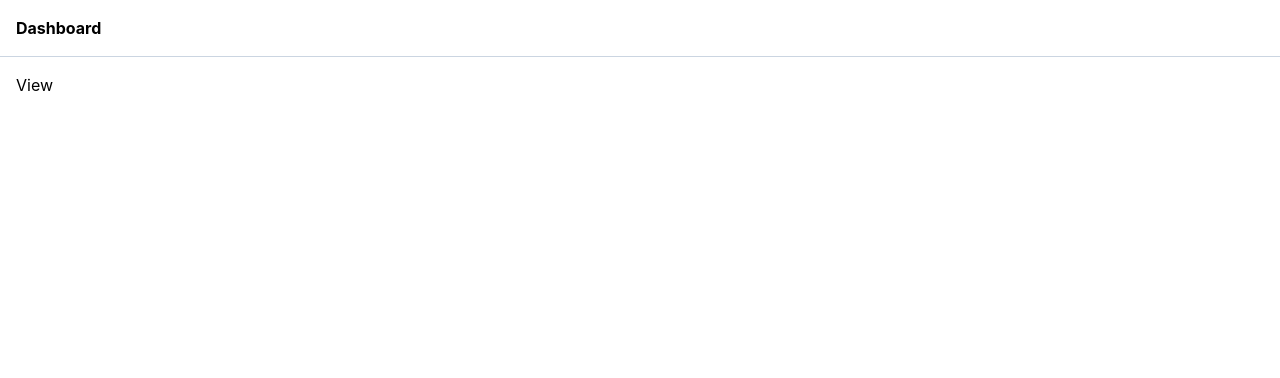
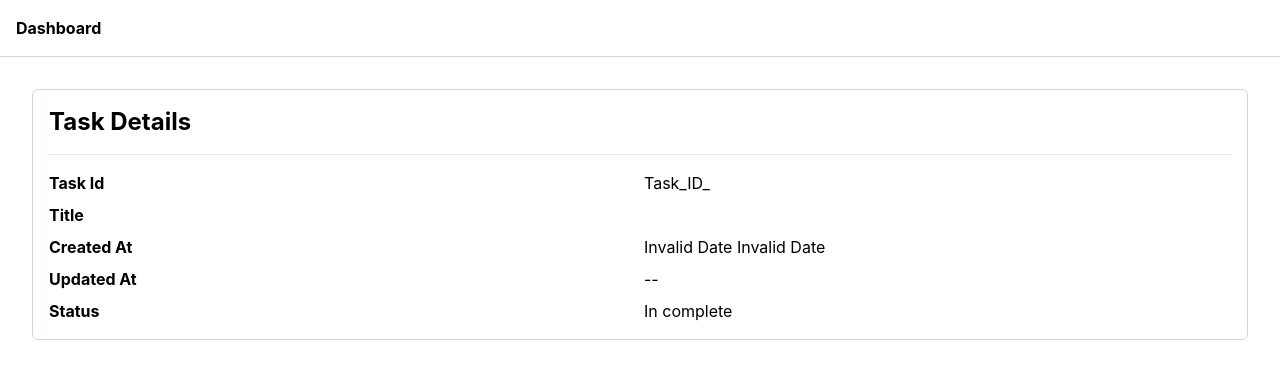
Before and after one commit to abhimanyuspark/task, a React (Vite) app: page /view/1 in a window 1280 px wide. Shown: the top 378 px of the page. Built offline with nearby package versions, Linux system fonts and the light colour scheme; no server answers.

Commit message:
add ViewTasks component and update routing; modify task state management and improve layout styling

```diff
--- a/src/App.jsx
+++ b/src/App.jsx
@@ -1,7 +1,7 @@
 import { Route, Routes } from "react-router";
 import "./App.css";
 import { Suspense } from "react";
-import { Dashboard, NotFound, TaskForms } from "./pages";
+import { Dashboard, NotFound, TaskForms, ViewTasks } from "./pages";
 import { Layout } from "./layout";
 import { Loading } from "./components";
 import { ToastContainer } from "react-toastify";
@@ -14,7 +14,7 @@ function App() {
           <Route element={<Layout />}>
             <Route path="/" element={<Dashboard />} />
             <Route path="/add" element={<TaskForms />} />
-            <Route path="/view/:id" element={<div>View</div>} />
+            <Route path="/view/:id" element={<ViewTasks />} />
             <Route path="/edit/:id" element={<TaskForms />} />
 
             <Route path="*" element={<NotFound />} />
--- a/src/components/Table/Table.jsx
+++ b/src/components/Table/Table.jsx
@@ -62,7 +62,7 @@ const Table = ({
 
   return (
     <div className="w-full lg:overflow-visible overflow-auto">
-      <table className="w-full">
+      <table className="w-full table-auto">
         <thead>
           {table.getHeaderGroups().map((headerGroup) => (
             <tr key={headerGroup.id}>
@@ -121,7 +121,7 @@ const Table = ({
             <tr>
               <td colSpan={columnSpan}>
                 <div className="flex items-center justify-center p-2">
-                  No data Found
+                  No Tasks Yet
                 </div>
               </td>
             </tr>
@@ -130,7 +130,7 @@ const Table = ({
         <tfoot>
           <tr>
             <td colSpan={columnSpan} className="p-2">
-              <div className="flex justify-between">
+              <div className="flex justify-normal sm:flex-row flex-col sm:justify-between">
                 <div className="flex items-center gap-2">
                   <div className="flex gap-2 items-center">
                     <label>
--- a/src/layout/Layout.jsx
+++ b/src/layout/Layout.jsx
@@ -9,10 +9,12 @@ const Layout = () => {
       <header className="sticky bg-white top-0 left-0 w-full z-10">
         <Nav />
       </header>
-      <main className="p-4">
-        <Suspense fallback={<Loading />}>
-          <Outlet />
-        </Suspense>
+      <main className="p-8">
+        <div className="p-4 border border-slate-300 rounded-md">
+          <Suspense fallback={<Loading />}>
+            <Outlet />
+          </Suspense>
+        </div>
       </main>
     </div>
   );
--- a/src/pages/__root/Tasks/Columns.jsx
+++ b/src/pages/__root/Tasks/Columns.jsx
@@ -1,9 +1,8 @@
-import { useState } from "react";
 import { toast } from "react-toastify";
-import { useDispatch, useSelector } from "react-redux";
+import { useDispatch } from "react-redux";
 import Swal from "sweetalert2";
 import { Link, useLocation, useNavigate } from "react-router";
-import { MenuOptions, Select } from "../../../components";
+import { MenuOptions } from "../../../components";
 import { FaEdit, FaTrash, FaEye } from "../../../components/Icons";
 import { MenuItem } from "@headlessui/react";
 import { deleteTask } from "../../../redux/server/server";
@@ -32,7 +31,7 @@ export const Columns = [
       return (
         <div className="w-44 cursor-pointer">
           <Link
-            to={`/task/${id}`}
+            to={`/view/${id}`}
             className="text-sm hover:underline text-slate-700 font-semibold"
           >
             {value}
@@ -54,36 +53,41 @@ export const Columns = [
   {
     accessorKey: "status",
     header: "Status",
+    // cell: (info) => {
+    //   const value = info.getValue();
+    //   const [state, setState] = useState(value);
+
+    //   const statusMenu = [
+    //     {
+    //       status: true,
+    //       name: "Completed",
+    //     },
+    //     {
+    //       status: false,
+    //       name: "In complete",
+    //     },
+    //   ];
+    //   return (
+    //     <Select
+    //       onChange={(e) => {
+    //         setState(e.target.value);
+    //         toast.success(`${state ? "Completed" : "In complete"}`);
+    //       }}
+    //       value={state}
+    //     >
+    //       {statusMenu.map((s, i) => (
+    //         <option key={i} value={s.status}>
+    //           {s.name}
+    //         </option>
+    //       ))}
+    //     </Select>
+    //   );
+    // },
     cell: (info) => {
       const value = info.getValue();
-      const [state, setState] = useState(value);
-
-      const statusMenu = [
-        {
-          status: true,
-          name: "Completed",
-        },
-        {
-          status: false,
-          name: "In complete",
-        },
-      ];
-      return (
-        <Select
-          onChange={(e) => {
-            setState(e.target.value);
-            toast.success(`${state ? "Completed" : "In completed"}`);
-          }}
-          value={state}
-        >
-          {statusMenu.map((s, i) => (
-            <option key={i} value={s.status}>
-              {s.name}
-            </option>
-          ))}
-        </Select>
-      );
+      return <span>{value ? "Completed" : "In complete"}</span>;
     },
+    sortDescFirst: false,
   },
   {
     accessorKey: "id",
--- a/src/pages/__root/Tasks/TaskForms.jsx
+++ b/src/pages/__root/Tasks/TaskForms.jsx
@@ -1,70 +1,95 @@
 import React, { useEffect, useState } from "react";
-import { useDispatch } from "react-redux";
-import { Select, Input, Button, validation } from "../../../components";
-import { useParams } from "react-router";
-import { addTask, editTask } from "../../../redux/server/server";
+import { useDispatch, useSelector } from "react-redux";
+import {
+  Select,
+  Input,
+  Button,
+  validation,
+  Loading,
+} from "../../../components";
+import { useParams, useNavigate } from "react-router";
+import { toast } from "react-toastify";
+import { addTask, editTask, viewTask } from "../../../redux/server/server";
 
 const TaskForms = () => {
   const { id } = useParams();
   const dispatch = useDispatch();
+  const navigate = useNavigate();
+  const { isLoading } = useSelector((state) => state.tasks);
+
   const [formData, setFormData] = useState({
     id: "",
     title: "",
     status: false,
-    created_At: id ? new Date() : "",
-    updated_At: new Date(),
+    created_At: id ? "" : new Date(),
+    updated_At: "",
   });
+
   const [formError, setFormError] = useState({
     title: "",
   });
 
-  const onSubmit = (e) => {
+  const onSubmit = async (e) => {
     e.preventDefault();
+
     const validError = validation(formData);
     const isValid = Object.keys(validError).length === 0;
 
     if (isValid) {
       if (id) {
-        dispatch(editTask({ id, formData }));
+        const updatedFormData = { ...formData, updated_At: new Date() };
+        await dispatch(editTask({ id, updates: updatedFormData }));
+        toast.success("Task Updated Successfully");
       } else {
-        dispatch(addTask(formData));
+        await dispatch(addTask(formData));
+        toast.success("Task Added Successfully");
       }
-    }
-    else{
-      setFormError(validError)
+      navigate(-1);
+    } else {
+      setFormError(validError);
     }
   };
 
   useEffect(() => {
     if (id) {
-      dispatch(viewTask(id)).then((data) => {
-        setFormData({
-          taskId: data.taskId,
-          title: data.title,
-          status: data.completed,
-          created_At: data.created_At,
-        });
-      });
+      const fetchTask = async () => {
+        const res = await dispatch(viewTask(id));
+        const data = res.payload;
+
+        if (data) {
+          setFormData((p) => ({ ...p, ...data }));
+        }
+      };
+      fetchTask();
     }
   }, [dispatch, id]);
+
+  if (isLoading) {
+    return <Loading />;
+  }
 
   return (
     <div>
       <form onSubmit={onSubmit} className="flex gap-4 flex-col">
         <Input
-          label={"Title"}
+          label="Title"
           name="title"
           value={formData.title}
           error={formError.title}
-          onChange={(e) => setFormData({ ...formData, title: e.target.value })}
+          onChange={(e) => setFormData((prev) => ({ ...prev, title: e }))}
         />
         <Select
           label="Status"
           value={formData.status}
-          onChange={(e) => setFormData({ ...formData, status: e.target.value })}
+          onChange={(e) =>
+            setFormData((prev) => ({
+              ...prev,
+              status: e.target.value === "true",
+            }))
+          }
         >
           <option value="true">Completed</option>
-          <option value="false">Not Completed</option>
+          <option value="false">In complete</option>
         </Select>
 
         <Button type="submit">Submit</Button>
--- /dev/null
+++ b/src/pages/__root/Tasks/ViewTasks.jsx
@@ -0,0 +1,56 @@
+import React, { useEffect } from "react";
+import { useParams } from "react-router";
+import { viewTask } from "../../../redux/server/server";
+import { useDispatch, useSelector } from "react-redux";
+import { Loading } from "../../../components";
+
+const ViewTasks = () => {
+  const { id } = useParams();
+  const dispatch = useDispatch();
+  const { viewedTask, isLoading } = useSelector((state) => state.tasks);
+
+  useEffect(() => {
+    if (id) {
+      dispatch(viewTask(id));
+    }
+  }, [dispatch, id]);
+
+  if(isLoading){
+    <Loading />
+  }
+
+  const up = viewedTask.updated_At ? `${new Date(viewedTask?.updated_At).toLocaleDateString()} ${new Date(viewedTask?.updated_At).toLocaleTimeString()}` : "--"
+
+  return (
+    <div className="flex gap-4 flex-col">
+      <h2 className="text-2xl font-bold">Task Details</h2>
+
+      <hr />
+
+      <ul className="grid gap-2 flex-col">
+        <li className="grid gap-2 items-center grid-cols-2">
+          <span className="font-bold">Task Id</span>
+          <span>Task_ID_{viewedTask?.id}</span>
+        </li>
+        <li className="grid gap-2 items-center grid-cols-2">
+          <span className="font-bold">Title</span>
+          <span>{viewedTask?.title}</span>
+        </li>
+        <li className="grid gap-2 items-center grid-cols-2">
+          <span className="font-bold">Created At</span>
+          <span>{`${new Date(viewedTask?.created_At).toLocaleDateString()} ${new Date(viewedTask?.created_At).toLocaleTimeString()}` }</span>
+        </li>
+        <li className="grid gap-2 items-center grid-cols-2">
+          <span className="font-bold">Updated At</span>
+          <span>{up}</span>
+        </li>
+        <li className="grid gap-2 items-center grid-cols-2">
+          <span className="font-bold">Status</span>
+          <span>{viewedTask.status ? "Completed" : "In complete"}</span>
+        </li>
+      </ul>
+    </div>
+  );
+};
+
+export default ViewTasks;
--- a/src/pages/index.js
+++ b/src/pages/index.js
@@ -1,5 +1,6 @@
 import Dashboard from "./__root/Dashboard";
 import NotFound from "./__auth/NotFound"
 import TaskForms from "./__root/Tasks/TaskForms"
+import ViewTasks from "./__root/Tasks/ViewTasks"
 
-export { Dashboard, NotFound, TaskForms };
+export { Dashboard, NotFound, TaskForms, ViewTasks };
--- a/src/redux/features/tasksSlice.jsx
+++ b/src/redux/features/tasksSlice.jsx
@@ -65,7 +65,7 @@ const tasksSlice = createSlice({
       })
       .addCase(editTask.fulfilled, (state, action) => {
         state.isLoading = false;
-        state.tasks = action.payload;
+        state.viewedTask = action.payload;
       })
       .addCase(editTask.rejected, (state, action) => {
         state.isLoading = false;
@@ -78,7 +78,7 @@ const tasksSlice = createSlice({
       })
       .addCase(deleteTask.fulfilled, (state, action) => {
         state.isLoading = false;
-        state.tasks = action.payload;
+        state.tasks = state.tasks.filter((d) => d.id !== action.payload.id);
       })
       .addCase(deleteTask.rejected, (state, action) => {
         state.isLoading = false;
--- a/src/redux/server/server.jsx
+++ b/src/redux/server/server.jsx
@@ -20,8 +20,8 @@ export const editTask = createAsyncThunk("tasks/editTask", async ({ id, updates
 });
 
 export const deleteTask = createAsyncThunk("tasks/deleteTask", async (id) => {
-  await axios.delete(`${url}/${id}`);
-  return id;
+  const res = await axios.delete(`${url}/${id}`);
+  return res.data;
 });
 
 // New thunk to view a single task
```
